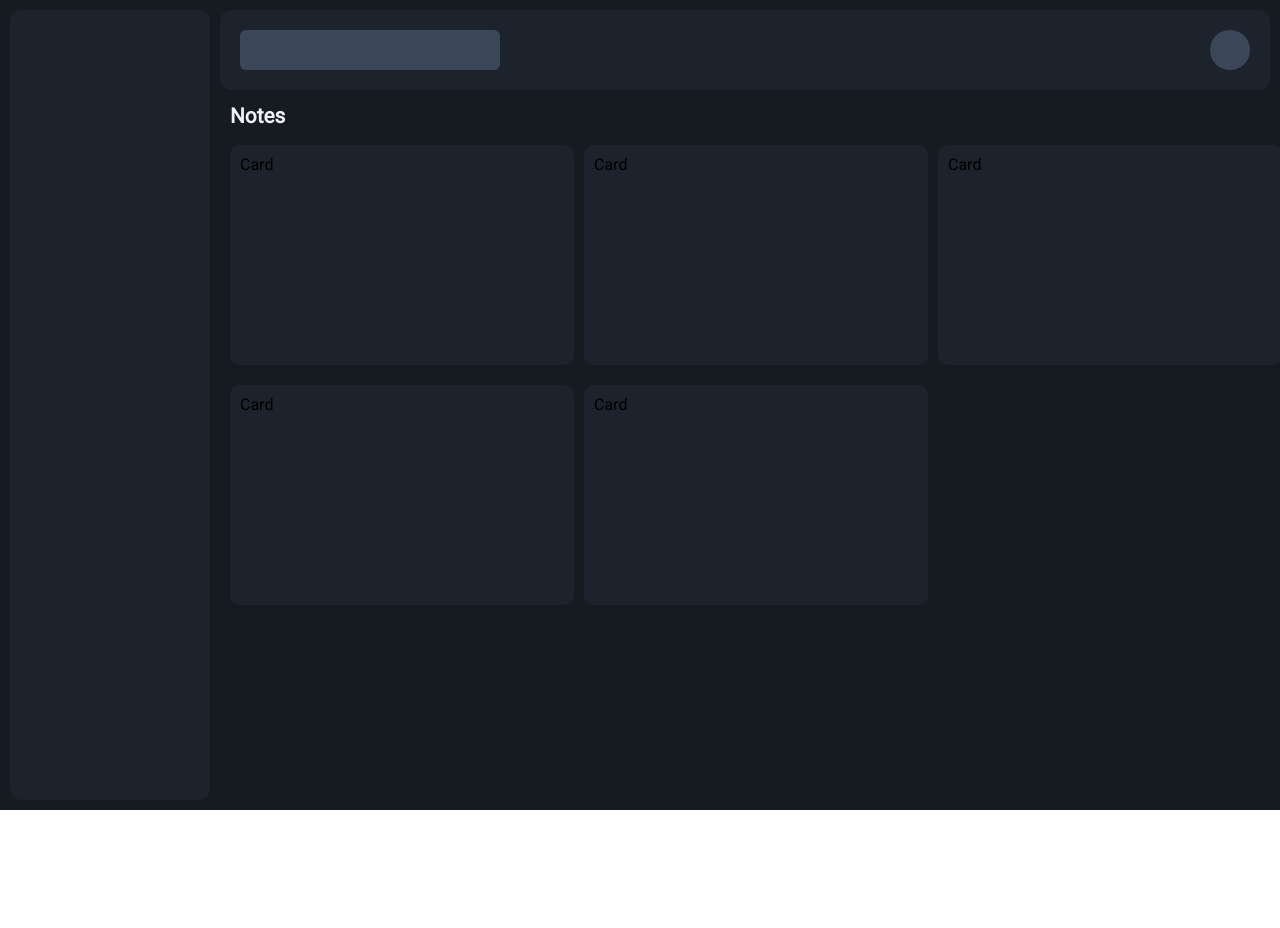
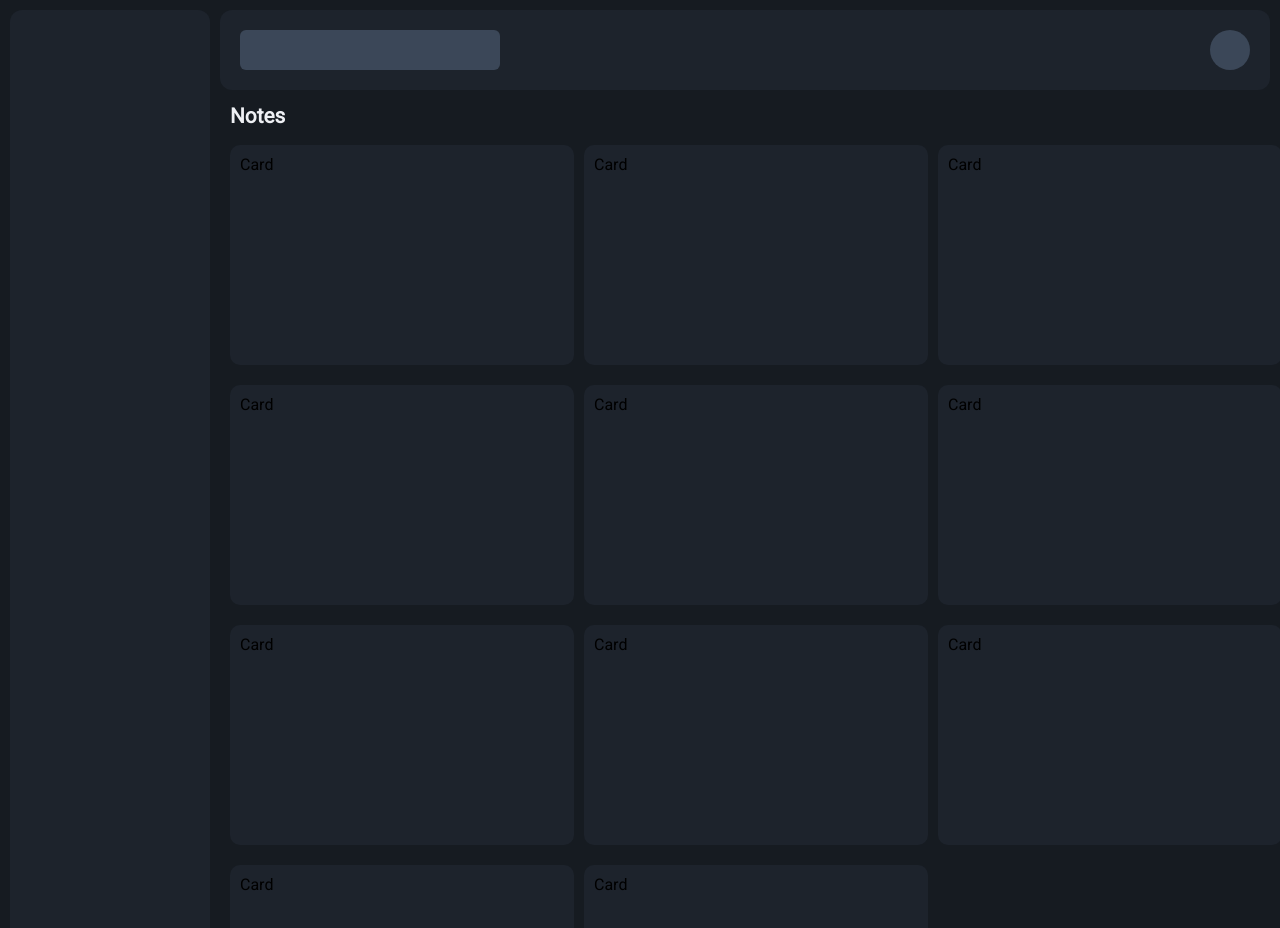
Before and after one commit to UtkarshRastogi0712/Clipnotes, a React (Vite) app: page / in a window 1280 px wide. Shown: the top 928 px of the page. Before the commit the page ends 810 px from the top, so only its background shows below. Built offline with nearby package versions, Linux system fonts and the light colour scheme.

Commit message:
Topbar sticky

```diff
--- a/components/nonsidebar.css
+++ b/components/nonsidebar.css
@@ -2,9 +2,6 @@
   width: calc(100vw - 200px);
   display: flex;
   flex-direction: column;
-}
-.canvas {
-  height: 90vh;
 }
 .note-title {
   padding-left: 10px;
--- a/components/nonsidebar.jsx
+++ b/components/nonsidebar.jsx
@@ -12,7 +12,7 @@ function NonSideBar() {
           <h1>Notes</h1>
         </div>
         <dev className="cards">
-          {Array(4).fill(<Card />)}
+          {Array(10).fill(<Card />)}
           <Card />
         </dev>
       </div>
--- a/components/topbar.css
+++ b/components/topbar.css
@@ -1,4 +1,6 @@
 .top-bar {
+  position: sticky;
+  top: 0;
   width: calc(100vw - 230px);
   height: 80px;
   margin-top: 10px;
--- a/src/App.css
+++ b/src/App.css
@@ -1,6 +1,6 @@
 .col {
   display: flex;
-  height: auto;
   width: auto;
   background-color: #161b21;
+  background-size: auto;
 }
--- a/src/index.css
+++ b/src/index.css
@@ -7,6 +7,5 @@ body {
   display: flex;
   place-items: center;
   min-width: 320px;
-  min-height: 100vh;
   overflow-x: hidden;
 }
```
